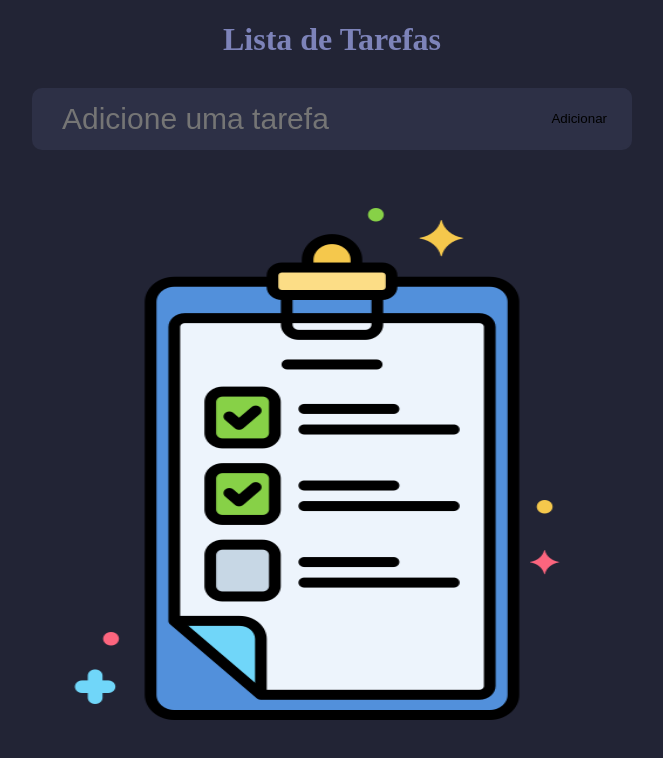
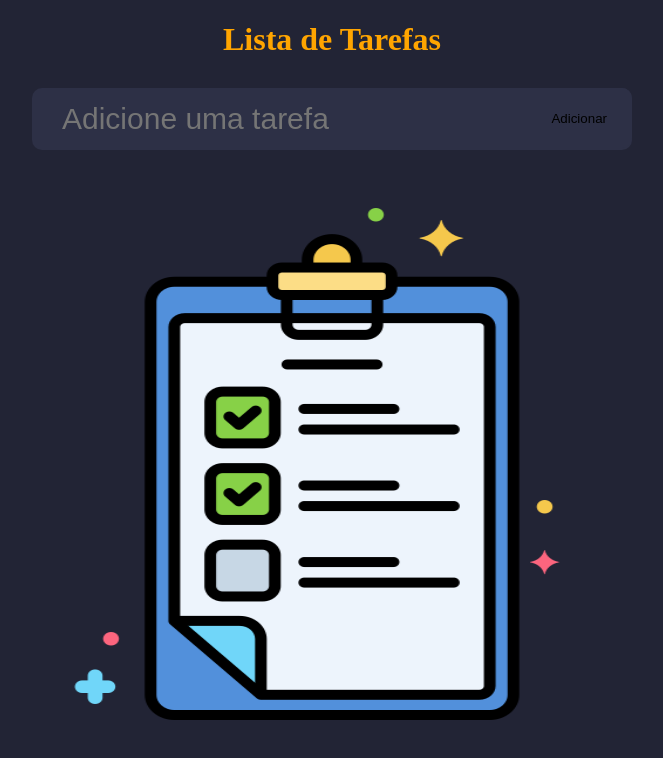
Before and after one commit to Anjsvf/tarefa, a React (Vite) app: page / in a window 1280 px wide. Shown: the top 758 px of the page, without its empty margins (308-971 px from the left). Built offline with nearby package versions, Linux system fonts and the light colour scheme.

Commit message:
Update TodoList.css

```diff
--- a/src/TodoList.css
+++ b/src/TodoList.css
@@ -6,7 +6,7 @@ body{
 }
 h1{
     font-weight: 900px;
-    color: #7d83b9;
+    color: orange;
     text-align: center;
 
 }
```
